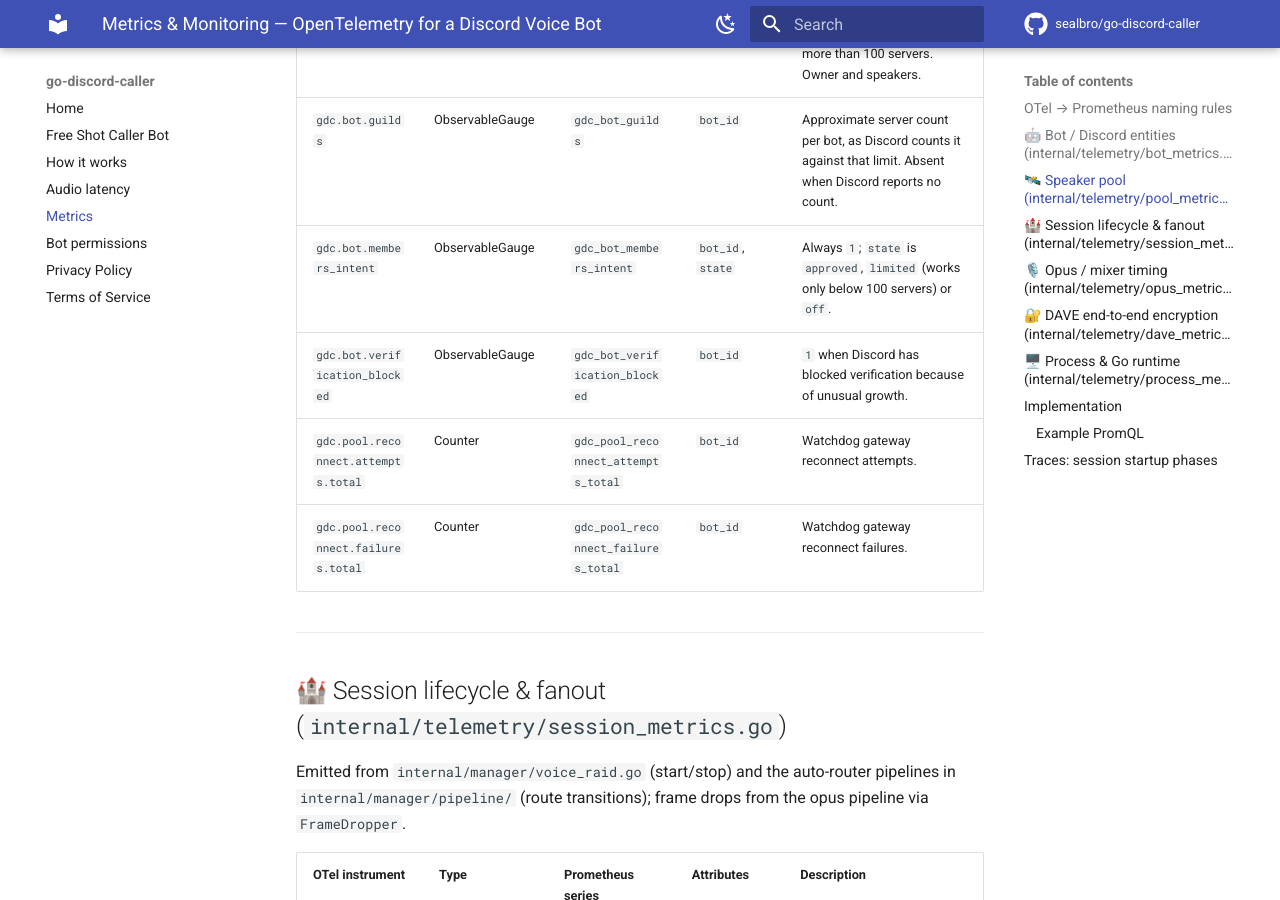
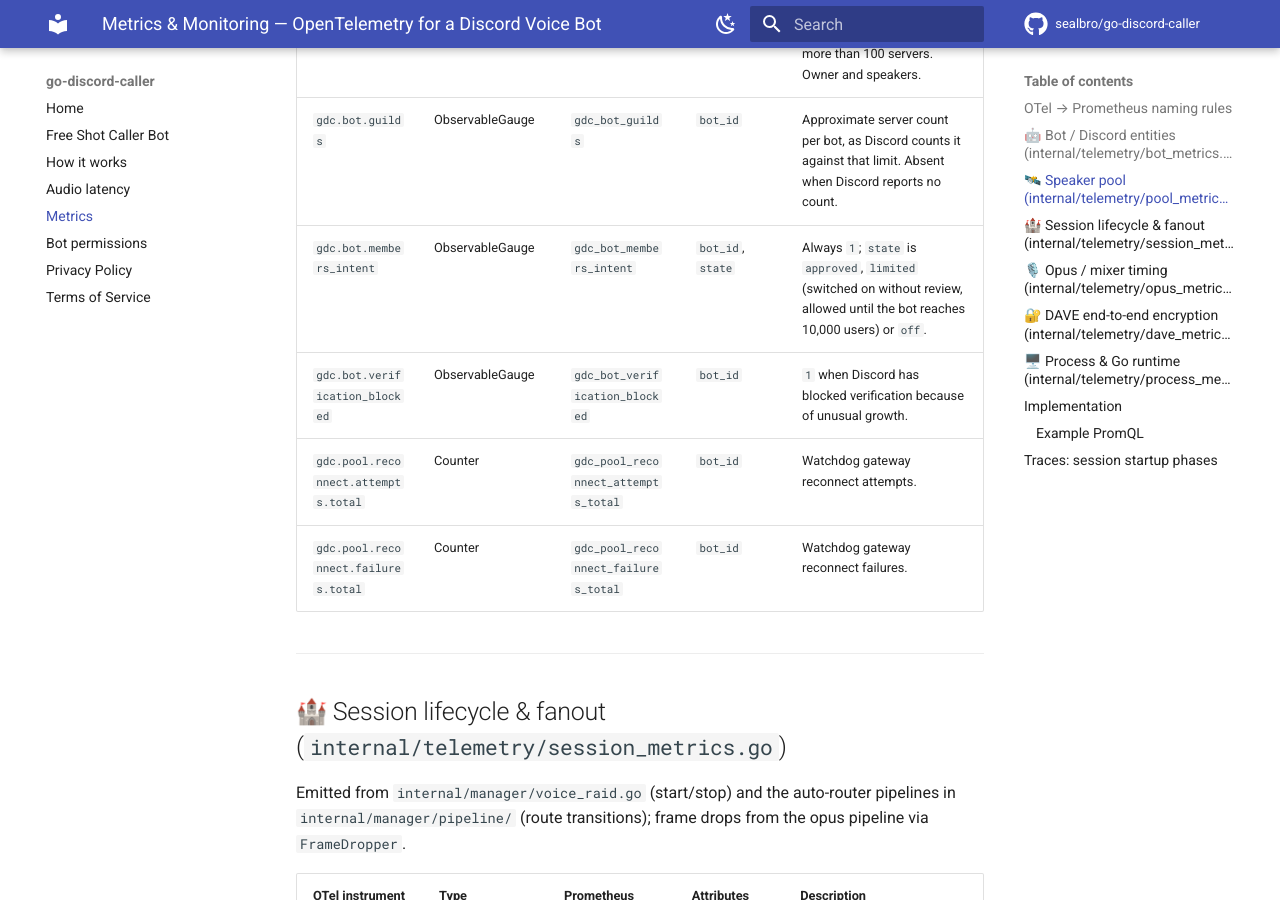
Before and after one commit to sealbro/go-discord-caller, an MkDocs documentation site: the page built from misc/website/metrics.md, in a window 1280 px wide and 900 px high, scrolled down 3298 px. Built offline with MkDocs 1.6.1 and Material for MkDocs 9.7.7, drawn with Linux system fonts in a browser that asks for light colours; comment, search, counter and statistics services are not loaded.

Commit message:
fix(telemetry): describe the members intent by Discord's 10,000-user rule

```diff
--- a/docs/METRICS.md
+++ b/docs/METRICS.md
@@ -72,7 +72,7 @@ the last known value.
 | `gdc.bot.gateway.latency`        | ObservableGauge (`ms`) | `gdc_bot_gateway_latency_milliseconds` | `bot_id` | Gateway WebSocket heartbeat RTT per bot. `0` until first ACK. See `docs/LATENCY.md` — this is the **control channel**, not audio latency. |
 | `gdc.bot.verified`               | ObservableGauge | `gdc_bot_verified`               | `bot_id` | `1` when Discord shows the bot as verified, `0` otherwise. An unverified bot cannot join more than 100 servers. Owner and speakers. |
 | `gdc.bot.guilds`                 | ObservableGauge | `gdc_bot_guilds`                 | `bot_id` | Approximate server count per bot, as Discord counts it against that limit. Absent when Discord reports no count. |
-| `gdc.bot.members_intent`         | ObservableGauge | `gdc_bot_members_intent`         | `bot_id`, `state` | Always `1`; `state` is `approved`, `limited` (works only below 100 servers) or `off`. |
+| `gdc.bot.members_intent`         | ObservableGauge | `gdc_bot_members_intent`         | `bot_id`, `state` | Always `1`; `state` is `approved`, `limited` (switched on without review, allowed until the bot reaches 10,000 users) or `off`. |
 | `gdc.bot.verification_blocked`   | ObservableGauge | `gdc_bot_verification_blocked`   | `bot_id` | `1` when Discord has blocked verification because of unusual growth. |
 | `gdc.pool.reconnect.attempts.total` | Counter | `gdc_pool_reconnect_attempts_total` | `bot_id` | Watchdog gateway reconnect attempts. |
 | `gdc.pool.reconnect.failures.total` | Counter | `gdc_pool_reconnect_failures_total` | `bot_id` | Watchdog gateway reconnect failures. |
```
Also changed, not shown: README.md (+1 -1 lines), 2 other files.
